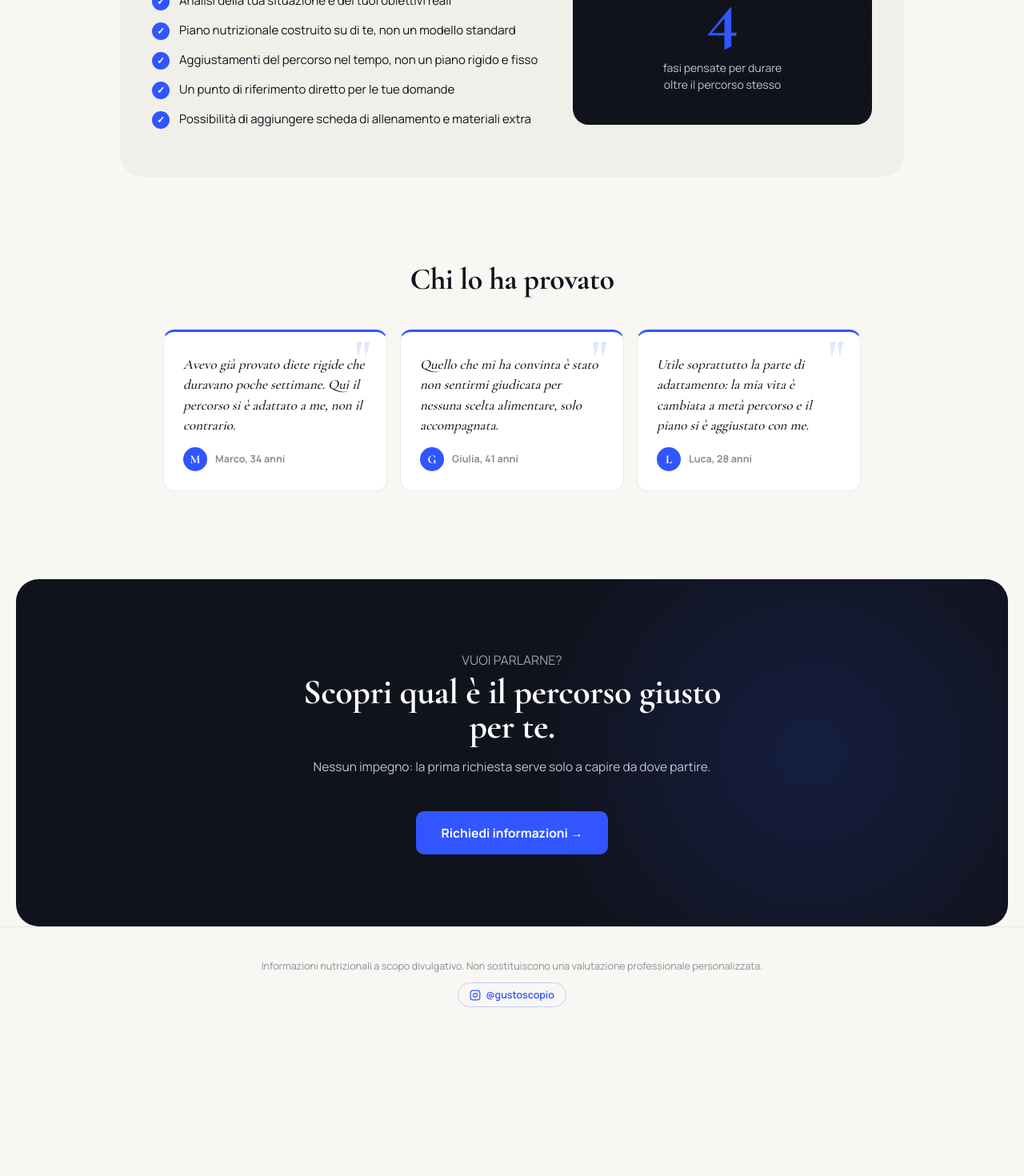
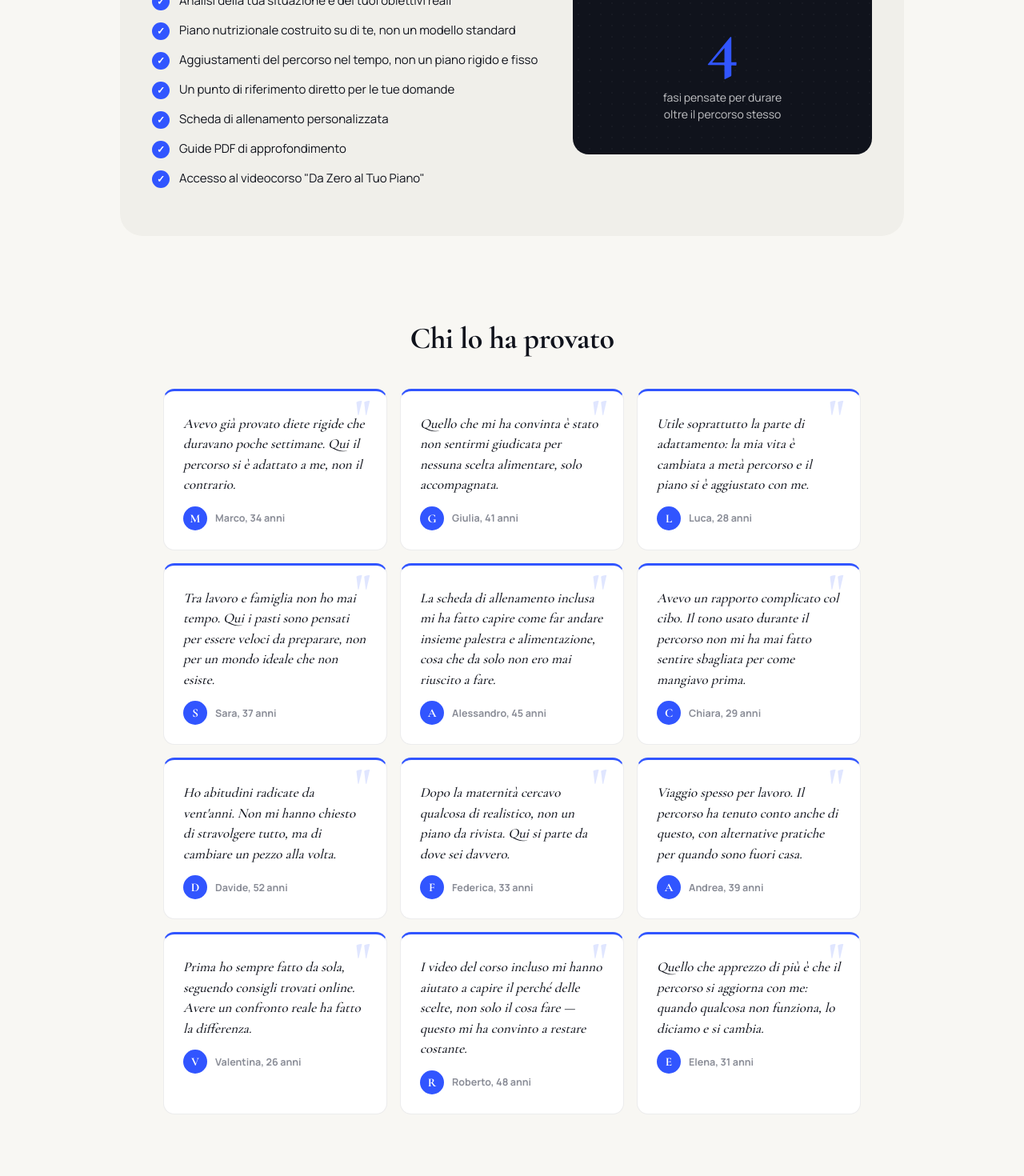
Before and after one commit to davidepalu94/gustoscopio, a React (Vite) app: page /percorsi-personalizzati in a window 1280 px wide. Shown: the part 1080-2550 px from the top of the page at 80% size. Before the commit the page ends 2379 px from the top, so only its background shows below. Built offline with nearby package versions, Linux system fonts and the light colour scheme.

Commit message:
Add files via upload

```diff
--- a/src/pages/PercorsiPage.jsx
+++ b/src/pages/PercorsiPage.jsx
@@ -21,13 +21,24 @@ const INCLUDES = [
   'Piano nutrizionale costruito su di te, non un modello standard',
   'Aggiustamenti del percorso nel tempo, non un piano rigido e fisso',
   'Un punto di riferimento diretto per le tue domande',
-  'Possibilità di aggiungere scheda di allenamento e materiali extra',
+  'Scheda di allenamento personalizzata',
+  'Guide PDF di approfondimento',
+  'Accesso al videocorso "Da Zero al Tuo Piano"',
 ];
 
 const TESTIMONIALS = [
   { name: 'Marco, 34 anni', text: 'Avevo già provato diete rigide che duravano poche settimane. Qui il percorso si è adattato a me, non il contrario.' },
   { name: 'Giulia, 41 anni', text: 'Quello che mi ha convinta è stato non sentirmi giudicata per nessuna scelta alimentare, solo accompagnata.' },
   { name: 'Luca, 28 anni', text: 'Utile soprattutto la parte di adattamento: la mia vita è cambiata a metà percorso e il piano si è aggiustato con me.' },
+  { name: 'Sara, 37 anni', text: 'Tra lavoro e famiglia non ho mai tempo. Qui i pasti sono pensati per essere veloci da preparare, non per un mondo ideale che non esiste.' },
+  { name: 'Alessandro, 45 anni', text: 'La scheda di allenamento inclusa mi ha fatto capire come far andare insieme palestra e alimentazione, cosa che da solo non ero mai riuscito a fare.' },
+  { name: 'Chiara, 29 anni', text: 'Avevo un rapporto complicato col cibo. Il tono usato durante il percorso non mi ha mai fatto sentire sbagliata per come mangiavo prima.' },
+  { name: 'Davide, 52 anni', text: 'Ho abitudini radicate da vent\'anni. Non mi hanno chiesto di stravolgere tutto, ma di cambiare un pezzo alla volta.' },
+  { name: 'Federica, 33 anni', text: 'Dopo la maternità cercavo qualcosa di realistico, non un piano da rivista. Qui si parte da dove sei davvero.' },
+  { name: 'Andrea, 39 anni', text: 'Viaggio spesso per lavoro. Il percorso ha tenuto conto anche di questo, con alternative pratiche per quando sono fuori casa.' },
+  { name: 'Valentina, 26 anni', text: 'Prima ho sempre fatto da sola, seguendo consigli trovati online. Avere un confronto reale ha fatto la differenza.' },
+  { name: 'Roberto, 48 anni', text: 'I video del corso incluso mi hanno aiutato a capire il perché delle scelte, non solo il cosa fare — questo mi ha convinto a restare costante.' },
+  { name: 'Elena, 31 anni', text: 'Quello che apprezzo di più è che il percorso si aggiorna con me: quando qualcosa non funziona, lo diciamo e si cambia.' },
 ];
 
 export default function PercorsiPage() {
```
Also changed, not shown: 1 other file (tests, documents, lock files or other folders).
